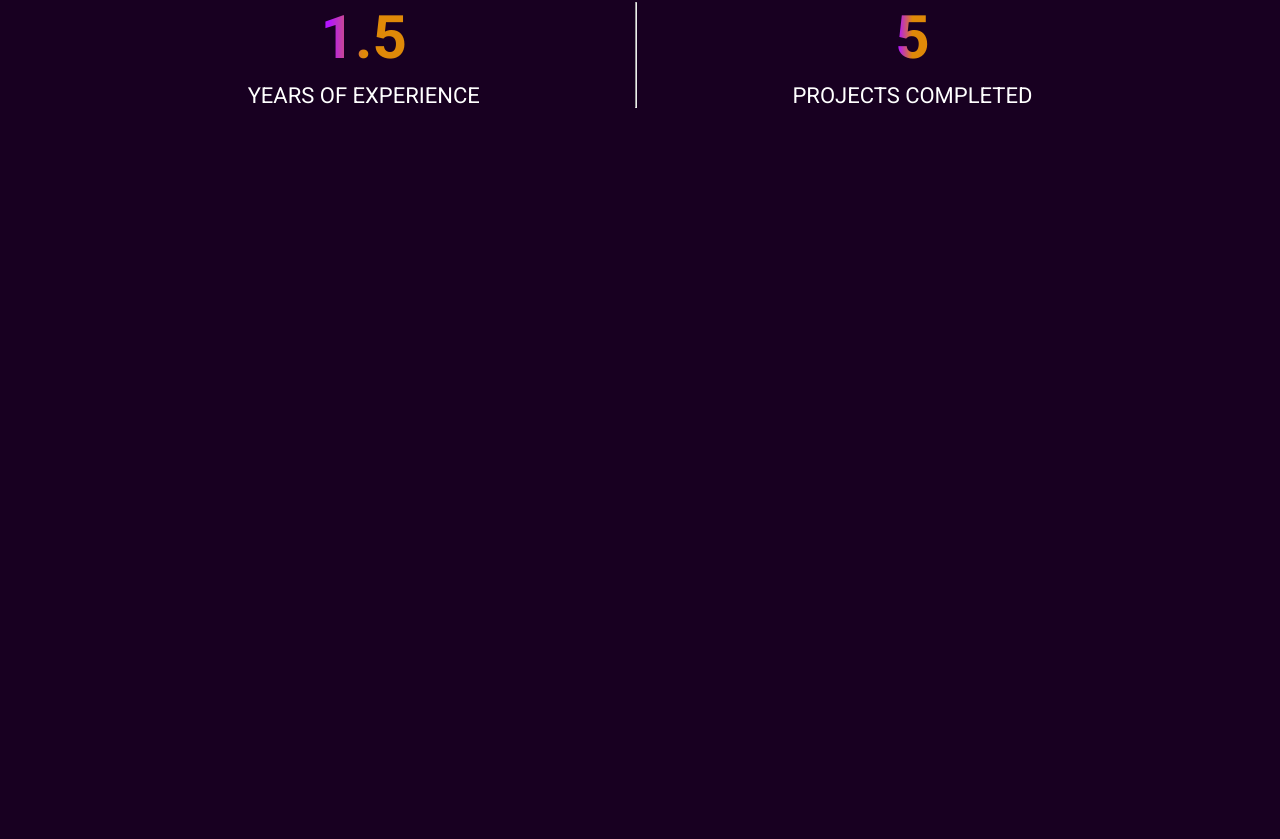
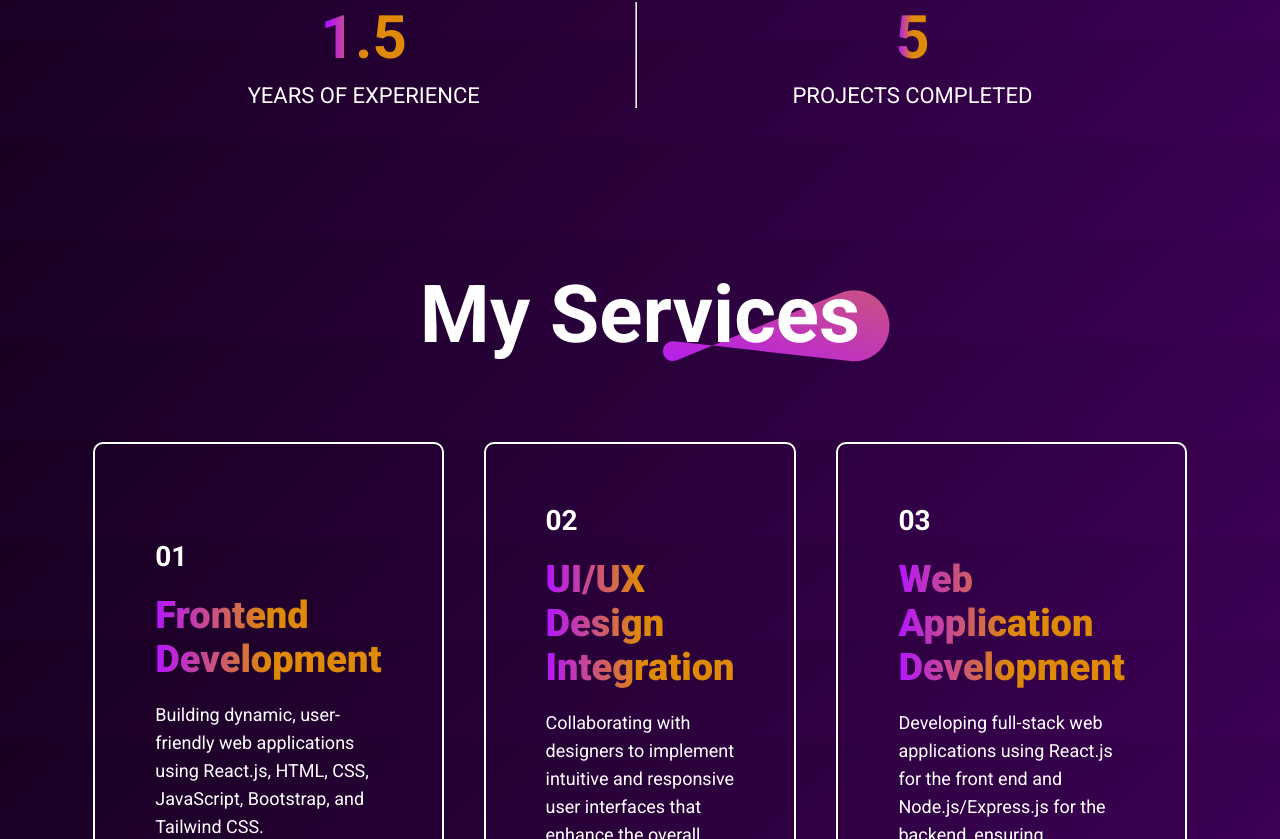
Before and after one commit to piyushd3112/react-portfolio-website, a React (Vite) app: page / in a window 1280 px wide. Shown: the part 1961-2800 px from the top of the page. Before the commit the page ends 2149 px from the top, so only its background shows below. Built offline with nearby package versions, Linux system fonts and the light colour scheme.

Commit message:
completed my services section

```diff
--- a/src/App.jsx
+++ b/src/App.jsx
@@ -2,6 +2,7 @@ import React from "react";
 import Navbar from "./Components/Navbar/Navbar";
 import Hero from "./Components/Hero/Hero";
 import About from "./Components/About/About";
+import Services from "./Components/Services/Services";
 
 const App = () => {
   return (
@@ -9,6 +10,7 @@ const App = () => {
       <Navbar />
       <Hero/>
       <About/>
+      <Services/>
     </div>
   );
 };
--- /dev/null
+++ b/src/Components/Services/Services.css
@@ -0,0 +1,80 @@
+.services {
+  display: flex;
+  flex-direction: column;
+  align-items: center;
+  justify-content: center;
+  gap: 80px;
+  margin: 80px 170px;
+}
+
+.services-title {
+  position: relative;
+}
+
+.services-title h1 {
+  padding: 0px 30px;
+  font-size: 80px;
+  font-weight: 600;
+}
+
+.services-title img {
+  position: absolute;
+  bottom: 0;
+  right: 0;
+  z-index: -1;
+}
+
+.services-format {
+  display: flex;
+  flex-direction: column;
+  justify-content: center;
+  gap: 20px;
+  padding: 60px;
+  border-radius: 10px;
+  border: 2px solid white;
+  transition: 0.4s;
+  cursor: pointer;
+}
+
+.services-container {
+  display: grid;
+  grid-template-columns: 1fr 1fr 1fr;
+  gap: 40px;
+  margin-bottom: 80px;
+}
+
+.services-format h3 {
+  font-size: 28px;
+  font-weight: 600;
+}
+
+.services-format h2 {
+  font-size: 38px;
+  font-weight: 800;
+  background: linear-gradient(270deg, #df8908 50%, #b415ff 100%);
+  background-clip: text;
+  -webkit-background-clip: text;
+  -webkit-text-fill-color: transparent;
+}
+
+.services-format p {
+  /* color: #df8908; */
+  color: white;
+  font-size: 18px;
+  line-height: 28px;
+  max-width: 300px;
+}
+
+.services-readmore {
+  display: flex;
+  gap: 20px;
+  align-content: center;
+  margin-top: 20px;
+}
+
+.services-format:hover {
+  border: 2px solid #df8908;
+  background-image: linear-gradient(135deg, rgb(45, 15, 60), rgb(100, 40, 120));
+  transform: scale(1.05);
+  transition: 0.4s;
+}
--- /dev/null
+++ b/src/Components/Services/Services.jsx
@@ -0,0 +1,33 @@
+import React from "react";
+import "./Services.css";
+import theme_pattern from "../../assets/theme_pattern.svg";
+import Services_Data from "../../assets/services_data";
+import arrow_icon from "../../assets/arrow_icon.svg";
+
+const Services = () => {
+  return (
+    <div className="services">
+      <div className="services-title">
+        <h1>My Services</h1>
+        <img src={theme_pattern} alt="" />
+      </div>
+      <div className="services-container">
+        {Services_Data.map((service, index) => {
+          return (
+            <div key={index} className="services-format">
+              <h3>{service.s_no}</h3>
+              <h2>{service.s_name}</h2>
+              <p>{service.s_desc}</p>
+              <div className="services-readmore">
+                <p>Read More</p>
+                <img src={arrow_icon} alt="" />
+              </div>
+            </div>
+          );
+        })}
+      </div>
+    </div>
+  );
+};
+
+export default Services;
--- a/src/assets/services_data.js
+++ b/src/assets/services_data.js
@@ -1,34 +1,34 @@
 const Services_Data = [
     {
-        s_no:"01",
-        s_name:"Web design",
-        s_desc:"Web development is the process of building, programming..."
+        s_no: "01",
+        s_name: "Frontend Development",
+        s_desc: "Building dynamic, user-friendly web applications using React.js, HTML, CSS, JavaScript, Bootstrap, and Tailwind CSS."
     },
     {
-        s_no:"02",
-        s_name:"Graphics design",
-        s_desc:"Web development is the process of building, programming..."
+        s_no: "02",
+        s_name: "UI/UX Design Integration",
+        s_desc: "Collaborating with designers to implement intuitive and responsive user interfaces that enhance the overall user experience."
     },
     {
-        s_no:"03",
-        s_name:"Social media",
-        s_desc:"Web development is the process of building, programming..."
+        s_no: "03",
+        s_name: "Web Application Development",
+        s_desc: "Developing full-stack web applications using React.js for the front end and Node.js/Express.js for the backend, ensuring seamless functionality."
     },
     {
-        s_no:"04",
-        s_name:"App design",
-        s_desc:"Web development is the process of building, programming..."
+        s_no: "04",
+        s_name: "Bug Fixing and Optimization",
+        s_desc: "Identifying and resolving bugs, optimizing performance to deliver smooth, fast, and reliable user experiences."
     },
     {
-        s_no:"05",
-        s_name:"Digital marketing",
-        s_desc:"Web development is the process of building, programming..."
+        s_no: "05",
+        s_name: "Digital Marketing",
+        s_desc: "Implementing strategies to increase online visibility, engagement, and conversion rates through SEO, social media, and online campaigns."
     },
     {
-        s_no:"06",
-        s_name:"Content writing",
-        s_desc:"Web development is the process of building, programming..."
-    },
-]
+        s_no: "06",
+        s_name: "SEO Optimization",
+        s_desc: "Optimizing websites for search engines to increase organic traffic, improve search rankings, and enhance user visibility."
+    }
+];
 
 export default Services_Data;
--- a/src/index.css
+++ b/src/index.css
@@ -9,7 +9,8 @@ body {
   height: 10vh;
   color: white;
   /* background: linear-gradient(267deg, #181818, #2b2b2b); */
-  background: rgb(24, 0, 33);
+  /* background: rgb(24, 0, 33); */
+  background: linear-gradient(135deg, rgb(24, 0, 33), rgb(60, 0, 84));
 
   font-family: "Roboto", serif;
 }
```
